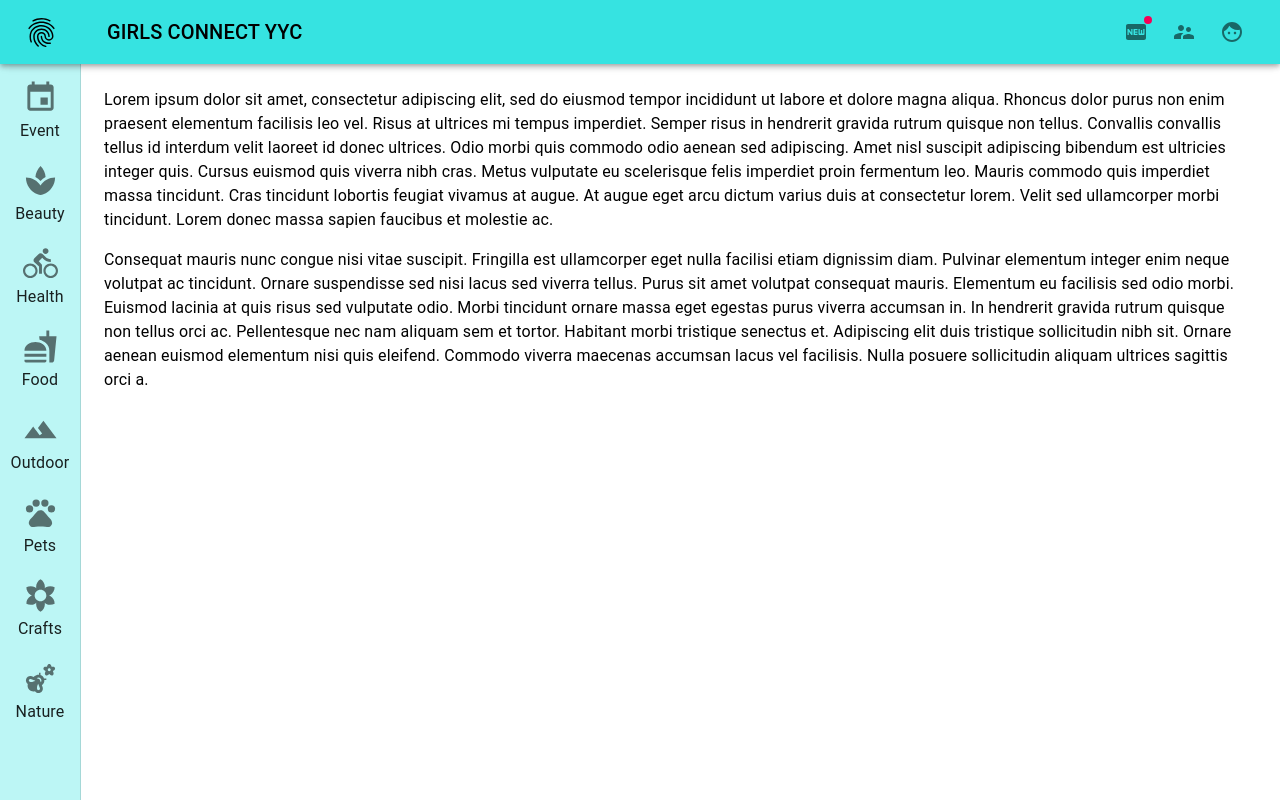
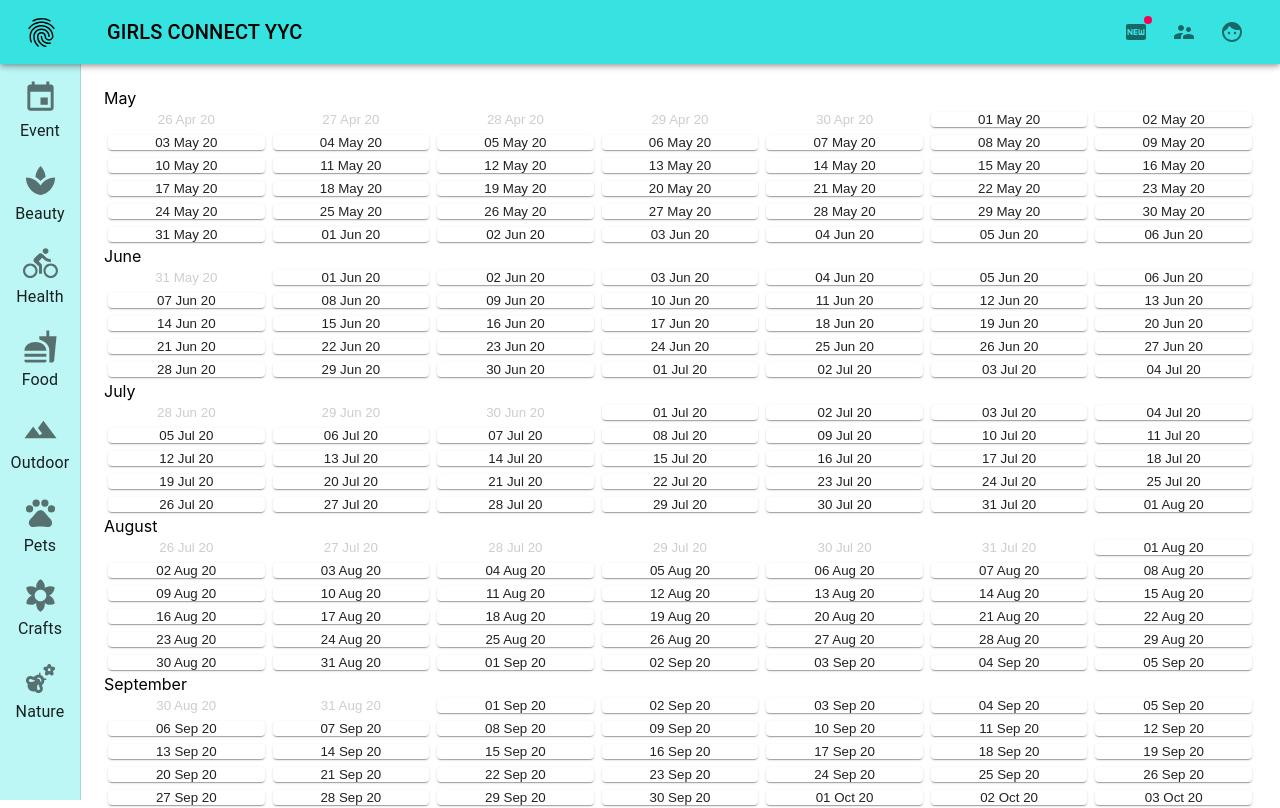
Before and after one commit to Anne-Anq/girls-connect-world, a React (Create React App) app: page / in a window 1280 px wide. Shown: the top 808 px of the page. Built offline with nearby package versions, Linux system fonts and the light colour scheme.

Commit message:
add calendar

```diff
--- a/package.json
+++ b/package.json
@@ -8,7 +8,10 @@
     "@testing-library/jest-dom": "^4.2.4",
     "@testing-library/react": "^9.5.0",
     "@testing-library/user-event": "^7.2.1",
+    "@types/lodash": "^4.14.152",
     "@types/tinycolor2": "^1.4.2",
+    "date-fns": "^2.14.0",
+    "lodash": "^4.17.15",
     "react": "^16.13.1",
     "react-dom": "^16.13.1",
     "react-scripts": "3.4.1",
--- a/src/App.tsx
+++ b/src/App.tsx
@@ -1,6 +1,7 @@
 import React from "react"
-import { Toolbar, Typography, makeStyles, Theme } from "@material-ui/core"
+import { Toolbar, makeStyles, Theme } from "@material-ui/core"
 import { Layout } from "./Layout"
+import { CalendarPage } from "./CalendarPage"
 
 const useStyles = makeStyles((theme: Theme) => ({
   content: {
@@ -16,36 +17,7 @@ function App() {
       <Layout>
         <main className={classes.content}>
           <Toolbar />
-          <Typography paragraph>
-            Lorem ipsum dolor sit amet, consectetur adipiscing elit, sed do
-            eiusmod tempor incididunt ut labore et dolore magna aliqua. Rhoncus
-            dolor purus non enim praesent elementum facilisis leo vel. Risus at
-            ultrices mi tempus imperdiet. Semper risus in hendrerit gravida
-            rutrum quisque non tellus. Convallis convallis tellus id interdum
-            velit laoreet id donec ultrices. Odio morbi quis commodo odio aenean
-            sed adipiscing. Amet nisl suscipit adipiscing bibendum est ultricies
-            integer quis. Cursus euismod quis viverra nibh cras. Metus vulputate
-            eu scelerisque felis imperdiet proin fermentum leo. Mauris commodo
-            quis imperdiet massa tincidunt. Cras tincidunt lobortis feugiat
-            vivamus at augue. At augue eget arcu dictum varius duis at
-            consectetur lorem. Velit sed ullamcorper morbi tincidunt. Lorem
-            donec massa sapien faucibus et molestie ac.
-          </Typography>
-          <Typography paragraph>
-            Consequat mauris nunc congue nisi vitae suscipit. Fringilla est
-            ullamcorper eget nulla facilisi etiam dignissim diam. Pulvinar
-            elementum integer enim neque volutpat ac tincidunt. Ornare
-            suspendisse sed nisi lacus sed viverra tellus. Purus sit amet
-            volutpat consequat mauris. Elementum eu facilisis sed odio morbi.
-            Euismod lacinia at quis risus sed vulputate odio. Morbi tincidunt
-            ornare massa eget egestas purus viverra accumsan in. In hendrerit
-            gravida rutrum quisque non tellus orci ac. Pellentesque nec nam
-            aliquam sem et tortor. Habitant morbi tristique senectus et.
-            Adipiscing elit duis tristique sollicitudin nibh sit. Ornare aenean
-            euismod elementum nisi quis eleifend. Commodo viverra maecenas
-            accumsan lacus vel facilisis. Nulla posuere sollicitudin aliquam
-            ultrices sagittis orci a.
-          </Typography>
+          <CalendarPage />
         </main>
       </Layout>
     </div>
--- /dev/null
+++ b/src/CalendarPage.tsx
@@ -0,0 +1,96 @@
+import React, { useState, Dispatch, SetStateAction } from "react"
+import { makeStyles, Theme, Paper } from "@material-ui/core"
+import {
+  getMonth,
+  addMonths,
+  startOfMonth,
+  endOfMonth,
+  eachMonthOfInterval,
+  format,
+} from "date-fns"
+
+import locale from "date-fns/locale/en-CA"
+import { getDateRangesPerMonth } from "./utils"
+
+const useStyles = makeStyles((theme: Theme) => ({
+  month: {
+    display: "grid",
+    gridTemplateColumns: `repeat(7, ${100 / 7}%)`,
+    gridTemplateRows: "auto",
+  },
+  dayCard: {
+    // margin: theme.spacing(0.5),
+  },
+  disabled: {
+    color: "#cdcdcd",
+    boxShadow: "none",
+  },
+  button: {
+    border: "none",
+    margin: theme.spacing(0.5),
+    padding: 0,
+    backgroundColor: "transparent",
+  },
+}))
+
+export const CalendarPage = () => {
+  const classes = useStyles()
+  const [selectedDate, setSelectedDate] = useState(new Date())
+  const monthsShown = 12
+  const calendarStart = startOfMonth(selectedDate)
+  const calendarEnd = endOfMonth(addMonths(selectedDate, monthsShown))
+  const months = eachMonthOfInterval({ start: calendarStart, end: calendarEnd })
+
+  return (
+    <div>
+      {months.map((month) => {
+        const { beforeDates, dates, afterDates } = getDateRangesPerMonth(month)
+        return (
+          <>
+            <div>{locale.localize?.month(getMonth(month))}</div>
+            <div className={classes.month}>
+              {beforeDates.map((date: Date) => (
+                <DayCard
+                  date={date}
+                  disabled
+                  setSelectedDate={setSelectedDate}
+                />
+              ))}
+              {dates.map((date: Date) => (
+                <DayCard date={date} setSelectedDate={setSelectedDate} />
+              ))}
+              {afterDates.map((date: Date) => (
+                <DayCard date={date} setSelectedDate={setSelectedDate} />
+              ))}
+            </div>
+          </>
+        )
+      })}
+    </div>
+  )
+}
+
+const DayCard = ({
+  disabled,
+  date,
+  setSelectedDate,
+}: {
+  disabled?: boolean
+  date: Date
+  setSelectedDate: Dispatch<SetStateAction<Date>>
+}) => {
+  const classes = useStyles()
+  return (
+    <button
+      className={classes.button}
+      disabled={disabled}
+      onClick={() => setSelectedDate(date)}
+    >
+      <Paper
+        className={`${classes.dayCard} ${disabled ? classes.disabled : ""}`}
+      >
+        {format(date, "dd MMM yy")}
+      </Paper>
+    </button>
+  )
+}
--- a/src/Layout.tsx
+++ b/src/Layout.tsx
@@ -29,6 +29,7 @@ import {
   EmojiNature,
 } from "@material-ui/icons"
 import tinycolor from "tinycolor2"
+import { DRAWER_WIDTH, PRIMARY_COLOR } from "./constants"
 
 const menus = [
   { title: "Event", Icon: Event },
@@ -40,9 +41,6 @@ const menus = [
   { title: "Crafts", Icon: FilterVintage },
   { title: "Nature", Icon: EmojiNature },
 ]
-
-const PRIMARY_COLOR = "#36e3e1"
-const DRAWER_WIDTH = 80
 
 const useStyles = makeStyles((theme: Theme) => ({
   root: {
--- /dev/null
+++ b/src/constants.ts
@@ -0,0 +1,2 @@
+export const PRIMARY_COLOR = "#36e3e1"
+export const DRAWER_WIDTH = 80
--- /dev/null
+++ b/src/utils.ts
@@ -0,0 +1,29 @@
+import {
+  endOfMonth,
+  eachDayOfInterval,
+  getDay,
+  subDays,
+  addDays,
+} from "date-fns"
+
+export const getDateRangesPerMonth = (month: Date) => {
+  const dates = eachDayOfInterval({
+    start: month,
+    end: endOfMonth(month),
+  })
+  const daysBeforeStart = getDay(month)
+  const beforeDates = !daysBeforeStart
+    ? []
+    : eachDayOfInterval({
+        start: subDays(month, daysBeforeStart),
+        end: subDays(month, 1),
+      })
+  const daysAfterEnd = 6 - getDay(endOfMonth(month))
+  const afterDates = !daysAfterEnd
+    ? []
+    : eachDayOfInterval({
+        start: addDays(endOfMonth(month), 1),
+        end: addDays(endOfMonth(month), daysAfterEnd),
+      })
+  return { beforeDates, dates, afterDates }
+}
```
Also changed, not shown: 1 other file (tests, documents, lock files or other folders).
